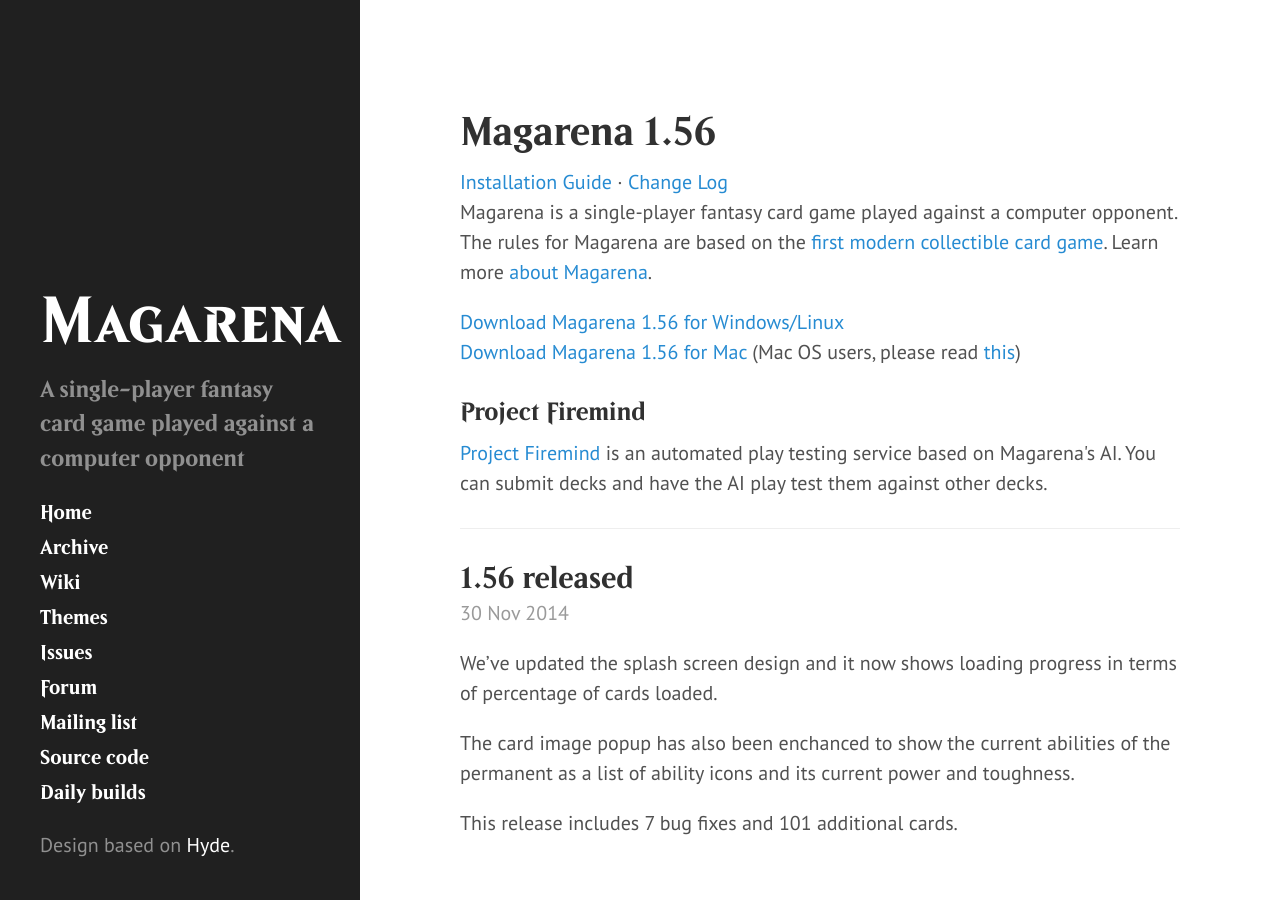
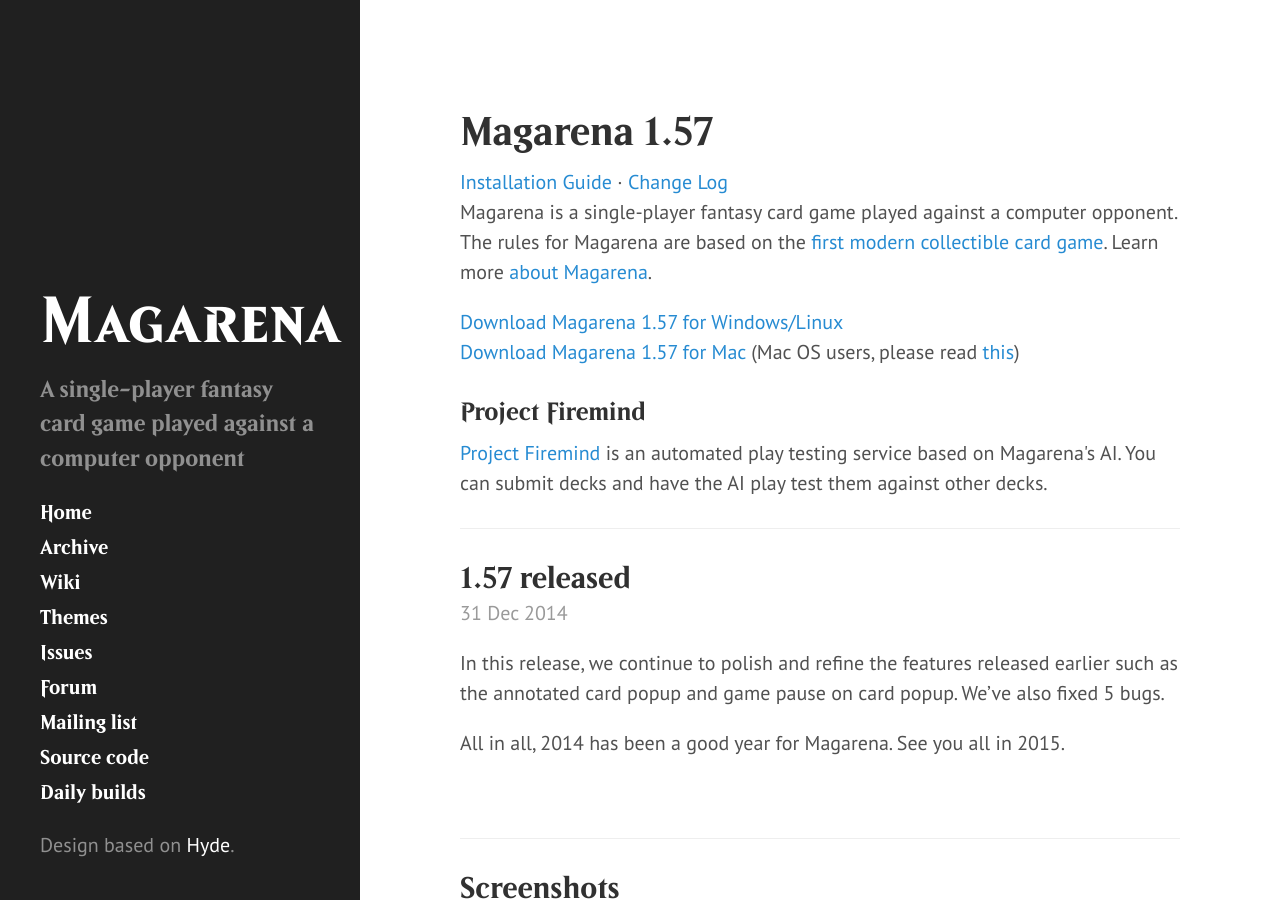
Before and after one commit to magarena/magarena.github.io, a Jekyll site: the page built from index.html, in a window 1280 px wide and 900 px high. Built offline with Jekyll 4.4.1, drawn with Linux system fonts in a browser that asks for light colours; Markdown is read by kramdown in place of the engine named in the settings; the list of posts is cut into pages by our own code.

Commit message:
new post for 1.57 release

```diff
--- a/_config.yml
+++ b/_config.yml
@@ -20,7 +20,7 @@
 paginate:         1
 
 # Custom vars
-version:          1.56
+version:          1.57
 
 github:
   repo:           //github.com/magarena/magarena
--- /dev/null
+++ b/_posts/2014-12-31-1-57-released.md
@@ -0,0 +1,10 @@
+---
+layout: post
+title: "1.57 released"
+---
+
+In this release, we continue to polish and refine the features released earlier
+such as the annotated card popup and game pause on card popup.
+We've also fixed 5 bugs.
+
+All in all, 2014 has been a good year for Magarena. See you all in 2015.
```
